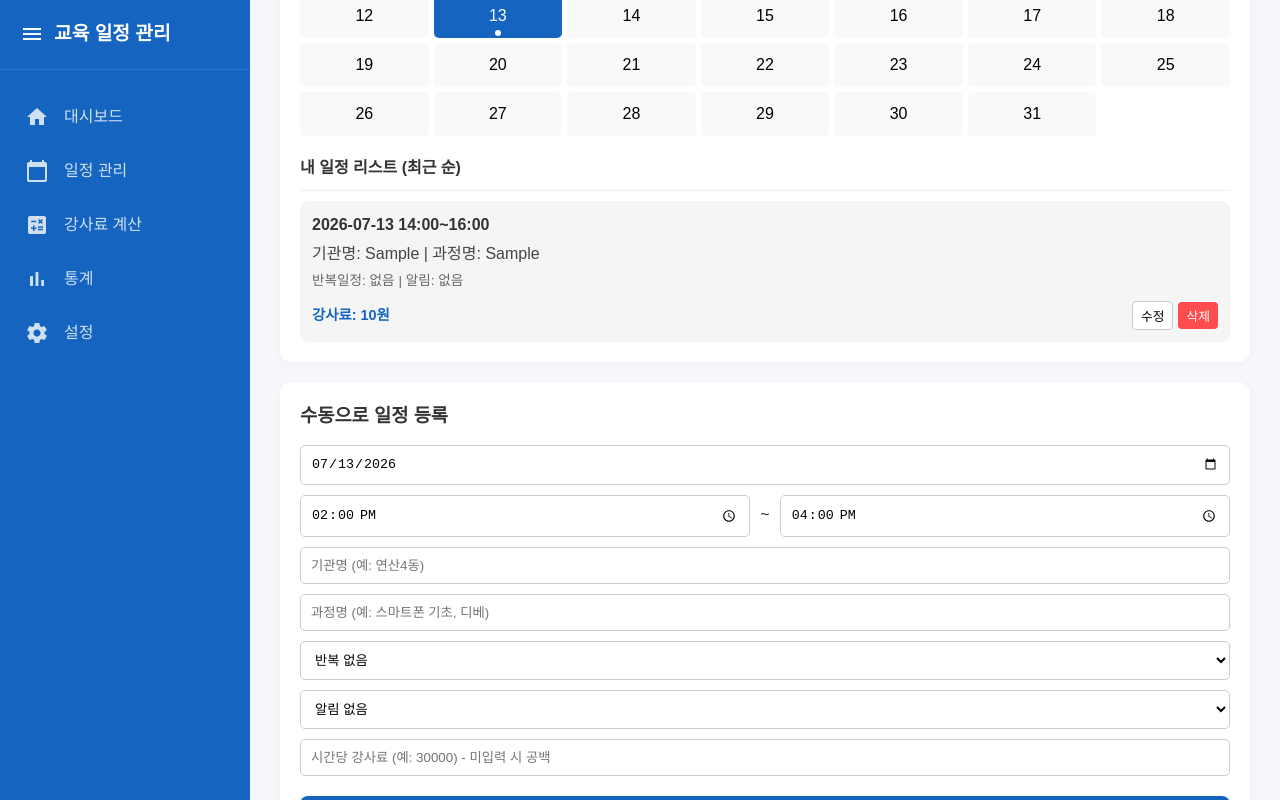
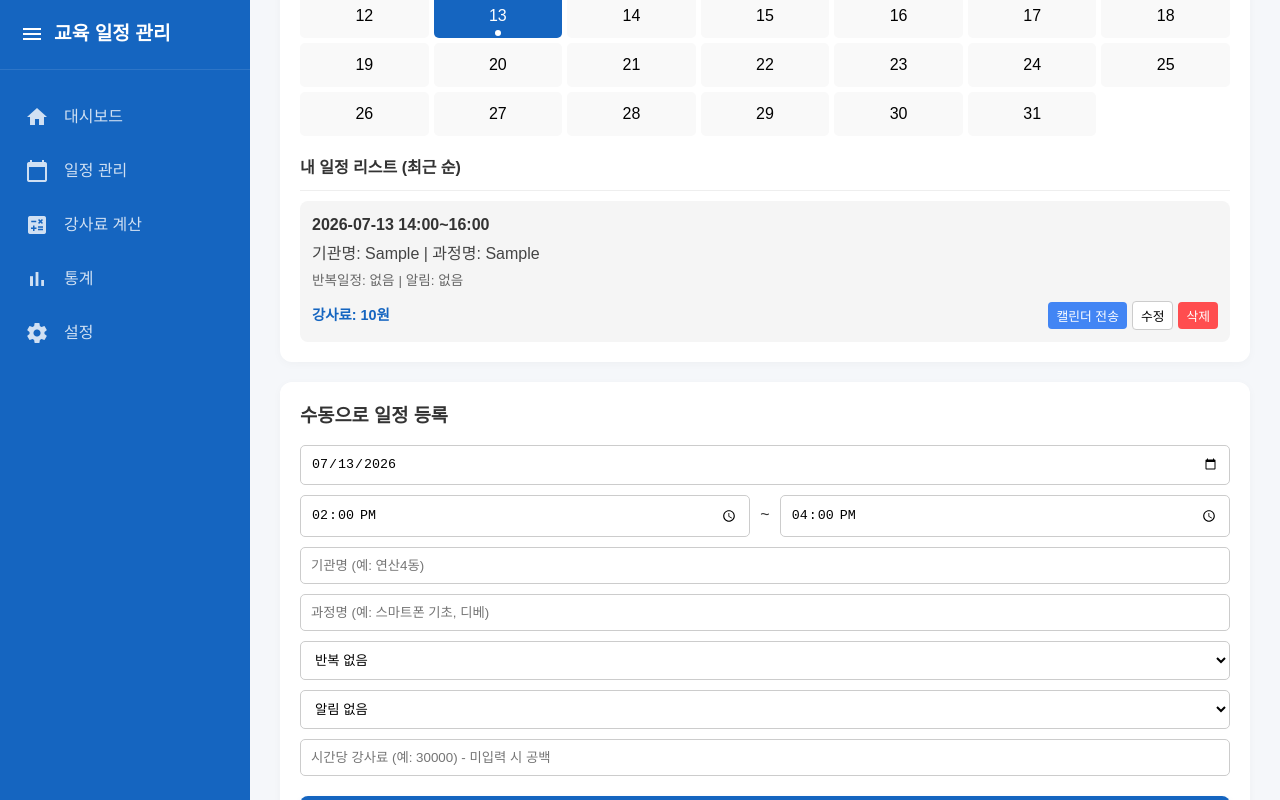
Before and after one commit to comit5114-glitch/calendar_edu, a Next.js app: page /schedule in a window 1280 px wide. Both pictures are taken after typing "Sample", "Sample", "5" into the empty fields and a click on the button "📅 일정 등록 저장". Built offline with nearby package versions, Linux system fonts and the light colour scheme; no server answers; a web font is replaced by a local one.

Commit message:
Add files via upload

```diff
--- a/src/app/calc/page.tsx
+++ b/src/app/calc/page.tsx
@@ -71,7 +71,7 @@ export default function CalcPage() {
         ) : (
           <div style={{display: 'flex', flexDirection: 'column', gap: '15px'}}>
             {events.slice().reverse().map(e => {
-              const isDibe = e.basePay > 0;
+              const isDibe = Number(e.basePay) > 0;
               return (
                 <div key={e.id} style={{background: '#f9f9f9', padding: '15px', borderRadius: '8px', borderLeft: isDibe ? '4px solid #ff9800' : '4px solid #ccc'}}>
                   <div style={{display: 'flex', justifyContent: 'space-between', marginBottom: '8px'}}>
--- a/src/app/schedule/page.tsx
+++ b/src/app/schedule/page.tsx
@@ -262,6 +262,24 @@ export default function SchedulePage() {
     setVoiceText('선택한 일정을 폼으로 불러왔습니다. 수정 후 저장 버튼을 누르면 업데이트됩니다.');
   };
 
+  const handleSyncCalendar = async (event: ScheduleEvent) => {
+    try {
+      const response = await fetch('/api/calendar', {
+        method: 'POST',
+        headers: { 'Content-Type': 'application/json' },
+        body: JSON.stringify(event)
+      });
+      if (response.ok) {
+        alert('구글 캘린더에 성공적으로 전송되었습니다!');
+      } else {
+        alert('구글 캘린더 전송 중 오류가 발생했습니다.');
+      }
+    } catch (error) {
+      alert('구글 캘린더 전송 중 에러가 발생했습니다.');
+      console.error(error);
+    }
+  };
+
   // 7월 달력 렌더링용 배열
   const daysInMonth = Array.from({length: 31}, (_, i) => i + 1);
 
@@ -355,6 +373,7 @@ export default function SchedulePage() {
                   강사료: {e.totalFee === '' ? '미정' : `${Number(e.totalFee).toLocaleString()}원`}
                 </span>
                 <div>
+                  <button onClick={() => handleSyncCalendar(e)} style={{padding: '4px 8px', marginRight: '5px', border: 'none', borderRadius: '4px', background: '#4285F4', color: 'white', cursor: 'pointer', fontSize: '0.8rem'}}>캘린더 전송</button>
                   <button onClick={() => handleEditEvent(e)} style={{padding: '4px 8px', marginRight: '5px', border: '1px solid #ccc', borderRadius: '4px', background: 'white', cursor: 'pointer', fontSize: '0.8rem'}}>수정</button>
                   <button onClick={() => handleDeleteEvent(e.id)} style={{padding: '4px 8px', border: 'none', borderRadius: '4px', background: '#ff4d4f', color: 'white', cursor: 'pointer', fontSize: '0.8rem'}}>삭제</button>
                 </div>
--- a/src/utils/nlp.ts
+++ b/src/utils/nlp.ts
@@ -11,6 +11,7 @@ export interface ParseResult {
   duration?: number;
   isRecurring?: boolean;
   searchDate?: string;
+  fee?: number | string;
 }
 
 /**
```
